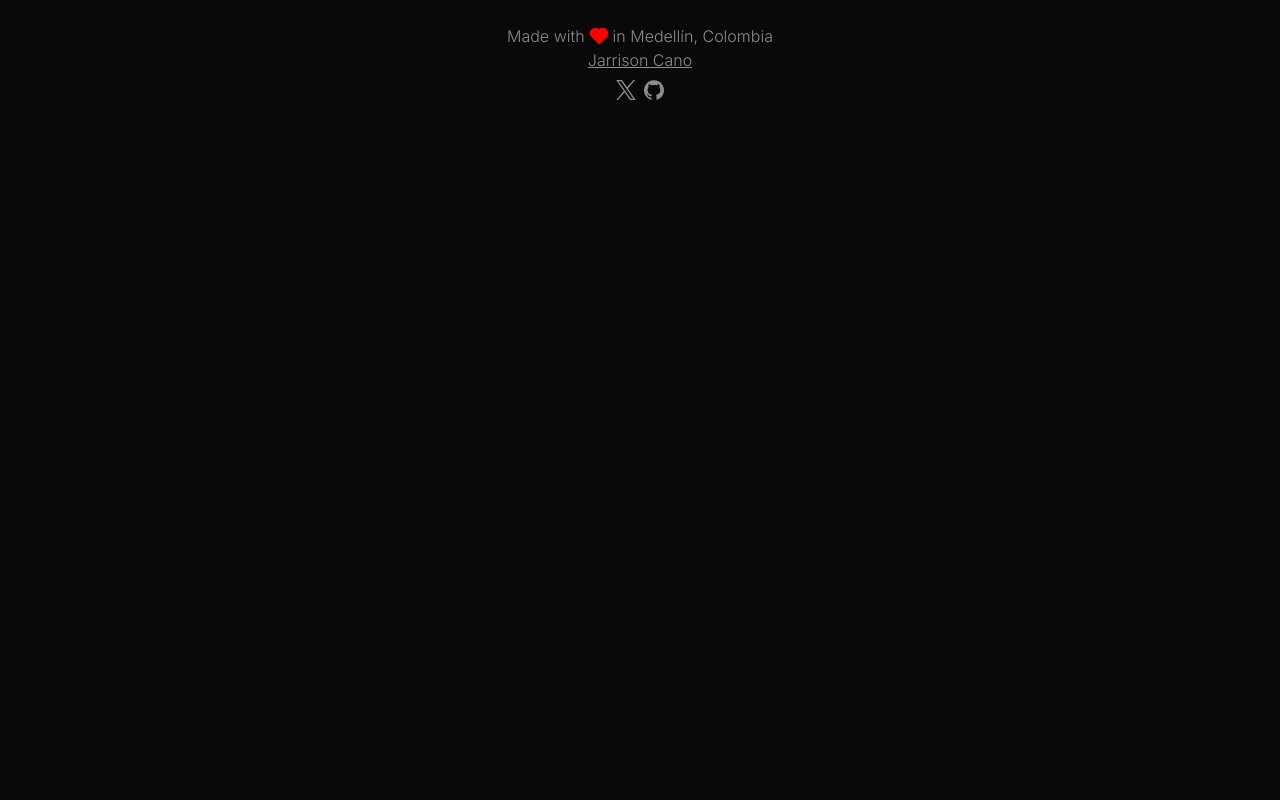
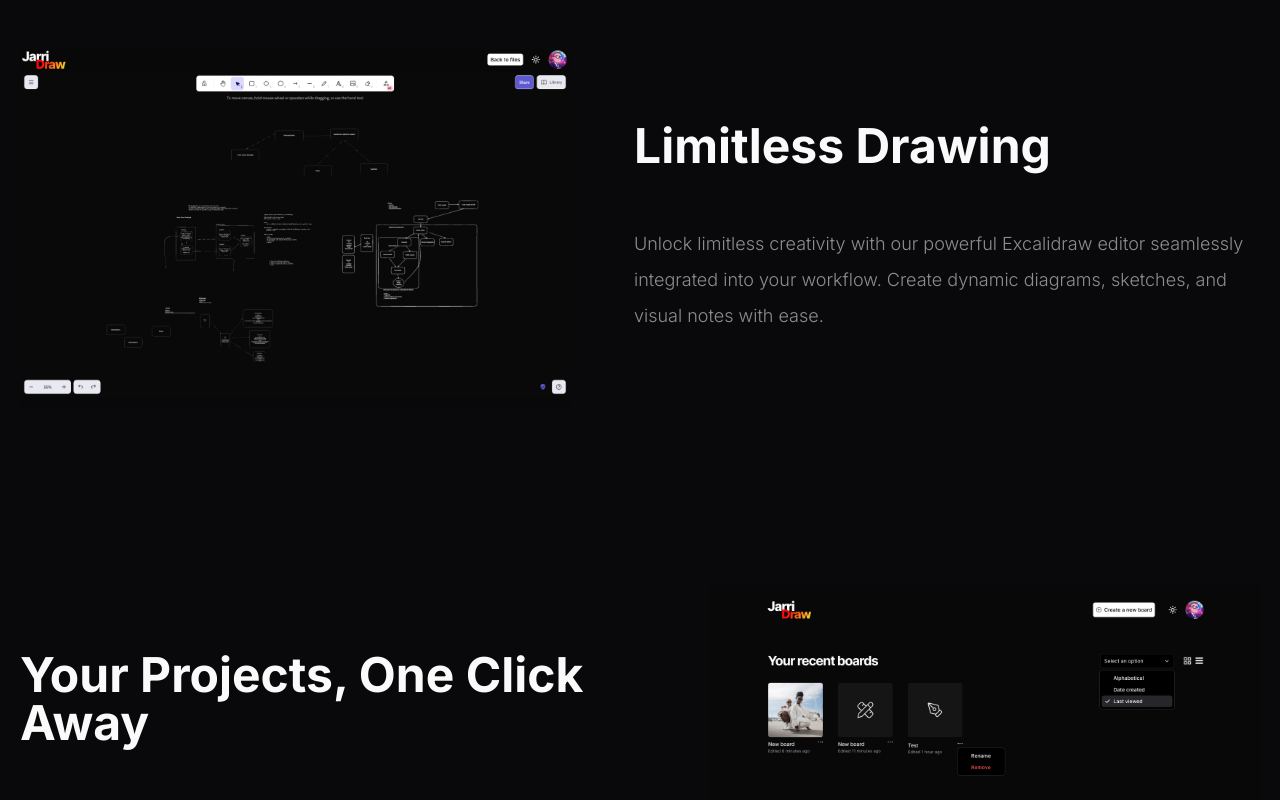
Before and after one commit to jarrisondev/jarriDraw, a Next.js app: page / in a window 1280 px wide. Shown: the part 680-1480 px from the top of the page. Before the commit the page ends 800 px from the top, so only its background shows below. Built offline with nearby package versions, Linux system fonts and the light colour scheme.

Commit message:
feat: add information section to Home

```diff
--- a/src/app/page.tsx
+++ b/src/app/page.tsx
@@ -1,3 +1,4 @@
+import HomeCard from "@/components/Home/homeCard"
 import { Icons } from "@/components/icons"
 import Layout from "@/components/Layout/layout"
 import { Button } from "@/components/ui/button"
@@ -5,7 +6,8 @@ import { Button } from "@/components/ui/button"
 export default function Home() {
 	return (
 		<Layout>
-			<div className="m-32 text-center flex flex-col items-center gap-3">
+			<div className="my-36">
+				<div className="mb-44 text-center flex flex-col items-center gap-3">
 					<h1 className="font-extrabold text-7xl">
 						Next-Level <br />{" "}
 						<span className="bg-gradient-to-r from-[#FF0000] from-15% to-[#FF8A00] text-transparent bg-clip-text">
@@ -14,8 +16,8 @@ export default function Home() {
 						experience
 					</h1>
 					<p className="text-cGray text-xl font-extralight w-4/5">
-					Unlock your creativity with our advanced Excalidraw tool. Save, manage, and share multiple
-					boards effortlessly.
+						Unlock your creativity with our advanced Excalidraw tool. Save, manage, and share
+						multiple boards effortlessly.
 					</p>
 					<Button
 						size="lg"
@@ -26,6 +28,20 @@ export default function Home() {
 						Continue with GitHub
 					</Button>
 				</div>
+				<section className="flex flex-col gap-44 mt-52">
+					<HomeCard
+						title="Limitless Drawing"
+						description="Unlock limitless creativity with our powerful Excalidraw editor seamlessly integrated into your workflow. Create dynamic diagrams, sketches, and visual notes with ease."
+						imageUrl="/images/home-1.jpg"
+					/>
+					<HomeCard
+						title="Your Projects, One Click Away"
+						description="View and manage all your boards and projects in a clear, structured manner. Stay on top of your work and enhance your productivity."
+						imageUrl="/images/home-2.jpg"
+						reverse
+					/>
+				</section>
+			</div>
 		</Layout>
 	)
 }
--- /dev/null
+++ b/src/components/Home/homeCard.tsx
@@ -0,0 +1,26 @@
+import { cn } from "@/lib/utils"
+import Image from "next/image"
+
+interface Props {
+	title: string
+	description: string
+	imageUrl: string
+	reverse?: boolean
+	className?: string
+}
+
+export default function HomeCard({ title, description, imageUrl, reverse, className }: Props) {
+	return (
+		<div
+			className={cn("flex justify-between items-center gap-16", className, {
+				"flex-row-reverse": reverse,
+			})}
+		>
+			<Image src={imageUrl} alt="Image of preview" width={550} height={500} />
+			<div className="flex flex-col gap-14">
+				<h3 className="text-5xl font-bold">{title}</h3>
+				<p className="text-lg font-light text-cGray leading-9">{description}</p>
+			</div>
+		</div>
+	)
+}
```
Also changed, not shown: public/images/home-1.jpg (added), public/images/home-2.jpg (added). Lines whose indentation alone changed are shown as unchanged.
